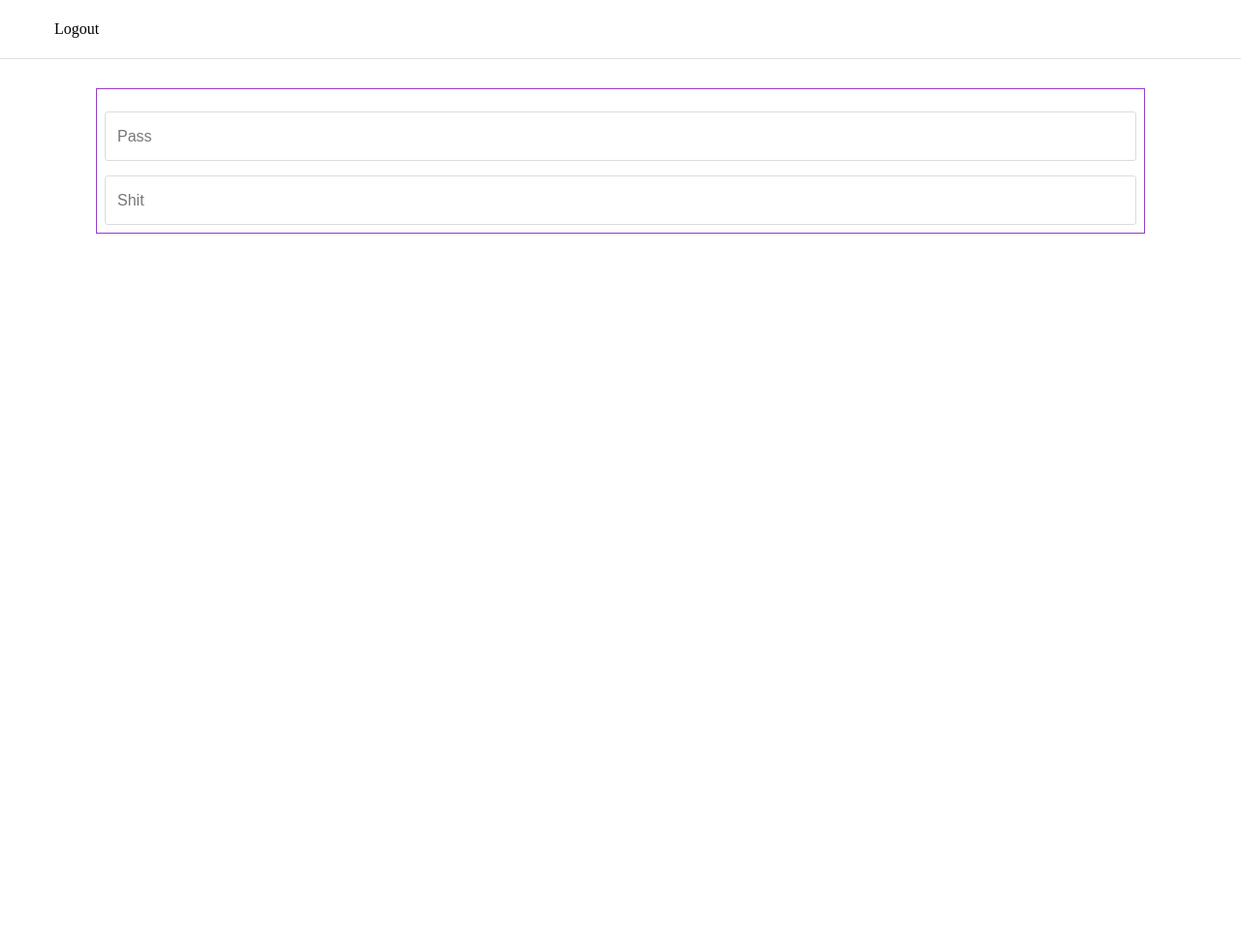
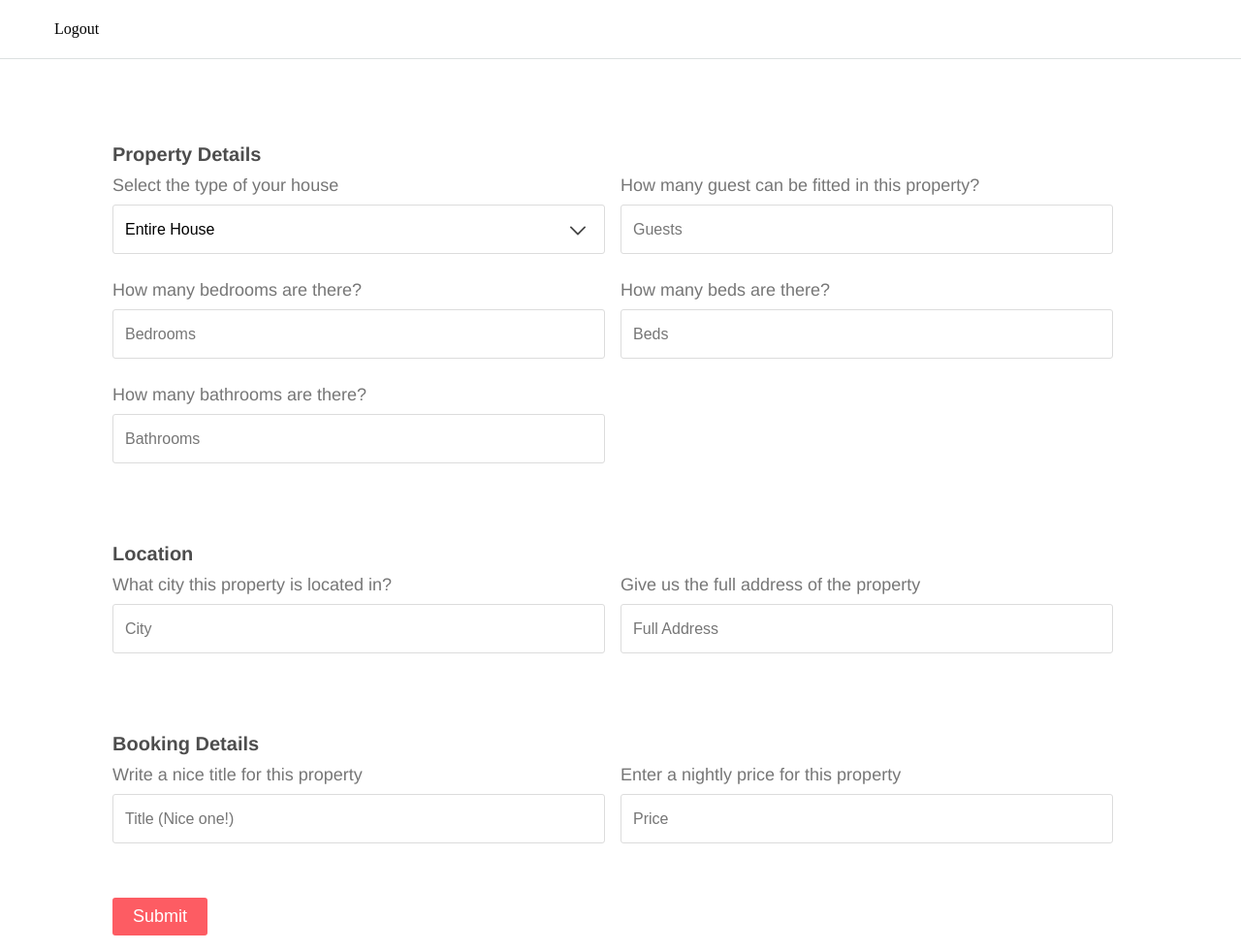
Before and after one commit to iamhosseindhv/Rentaly, a Node server app: template views/newListing.ejs in a window 1280 px wide. Shown: the whole page at 97% size. Before the commit the page ends 241 px from the top, so only its background shows below. Run offline with Node 20, Linux system fonts and the light colour scheme; the template is opened without the code that fills it: most values are stand-ins (such as "Sample title", 1, 10 or a date in 2020); some libraries are stand-ins or nearby versions.

Commit message:
new listing UI implemented

```diff
--- a/public/stylesheets/newListing.css
+++ b/public/stylesheets/newListing.css
@@ -30,7 +30,7 @@ body {
     margin-left: auto;
     margin-right: auto;
     margin-top: 30px !important;
-    border: 1px solid #933ec5;
+    /*border: 1px solid #fd5c63;*/
 }
 
 
@@ -39,16 +39,31 @@ body {
     width: 100%;
 }
 
+.content {
+    -webkit-box-sizing: border-box;
+    -moz-box-sizing: border-box;
+    box-sizing: border-box;
+    width: 100%;
+    margin-top: 40px;
+    /*border: 1px solid #933ec5;*/
+}
+
+.form-row {
+    position: relative;
+    margin-bottom: 25px;
+    /*margin-right: 10px;*/
+    width: 50%;
+}
+
 .input-field:focus {
     border: solid 1px #707070;
 }
 
 .input-field {
-    box-sizing : border-box;
+    box-sizing: border-box;
     border-radius: 3px;
-    width: 100%;
+    width: 97%;
     padding: 12px !important;
-    margin-top: 15px;
     border: solid 1px #dcdcdc;
     transition: border 0.3s;
     line-height: 25px;
@@ -60,15 +75,26 @@ body {
     color: rgb(118, 118, 118);
 }
 
-
-
+.legend {
+    color: #4d4d4d;
+    width: 100% !important;
+    margin-bottom: 8px;
+    font-size: 20px;
+    line-height: 24px;
+    font-weight: bold
+}
+.form-description {
+    color: #767676;
+    margin-bottom: 8px;
+    font-size: 18px;
+    line-height: 24px;
+}
 
 .input-select {
+    width: 97%;
     box-sizing : border-box;
     border-radius: 3px;
-    /*width: 100%;*/
     padding: 12px !important;
-    margin-top: 15px;
     border: solid 1px #dcdcdc;
     transition: border 0.3s;
     line-height: 25px;
@@ -78,7 +104,37 @@ body {
     background: white !important;
 }
 
+.dropdown-icon {
+    position: absolute !important;
+    top: 51px !important;
+    right: 36px !important;
+    line-height: 0 !important;
+    pointer-events: none !important;
+}
 
+.submit-btn {
+    background-color: #fd5c63;
+    padding: 7px 21px !important;
+    color: #fff;
+    margin-top: 15px;
+    border-radius: 3px;
+    line-height: 25px;
+    font-size: 18px;
+    border: none;
+    outline: none;
+    cursor: pointer;
+}
+
+
+
+@media (max-width: 743px) {
+    .form-row {
+        width: 100%;
+    }
+    .input-field {
+        margin-right: 0;
+    }
+}
 
 @media (min-width: 744px) {
     .responsive-container {
@@ -86,7 +142,6 @@ body {
     }
 }
 
-
 @media (min-width: 1128px){
     .responsive-container {
         width: 1080px;
--- a/views/newListing.ejs
+++ b/views/newListing.ejs
@@ -8,6 +8,7 @@
      <!--style sheets-->
      <link rel='stylesheet' href='/stylesheets/newListing.css'/>
 
+
 </head>
 <body>
 
@@ -16,12 +17,66 @@
      <div class="responsive-container">
           <div class="grid">
                <form id="my-form" method="POST" action="/edit/new-listing">
-                    <div>
-                         <input name="" class="input-field" type="text" id="" placeholder="Pass">
+                    <div class="grid content">
+                         <label class="legend">Property Details</label>
+                         <div class="form-row">
+                              <div class="form-description"><span>Select the type of your house</span></div>
+                              <select name="house_type" class="input-select">
+                                   <option disabled>Select one</option>
+                                   <option value="Entire House">Entire House</option>
+                                   <option value="Private Room">Private Room</option>
+                                   <option value="Shared Room">Shared Room</option>
+                              </select>
+                              <span class="dropdown-icon">
+                                   <svg viewBox="0 0 18 18" role="presentation" aria-hidden="true" focusable="false" style="display:block; fill:#484848; height:16px; width:16px;">
+                                        <path fill-rule="evenodd" d="M16.291 4.295a1 1 0 1 1 1.414 1.415l-8 7.995a1 1 0 0 1-1.414 0l-8-7.995a1 1 0 1 1 1.414-1.415l7.293 7.29 7.293-7.29z"></path>
+                                   </svg>
+                              </span>
+                         </div>
+                         <div class="form-row">
+                              <div class="form-description"><span>How many guest can be fitted in this property?</span></div>
+                              <input name="max_guest" class="input-field" type="number" placeholder="Guests">
+                         </div>
+                         <div class="form-row">
+                              <div class="form-description"><span>How many bedrooms are there?</span></div>
+                              <input name="bedroom_count" class="input-field" type="number" placeholder="Bedrooms">
+                         </div>
+                         <div class="form-row">
+                              <div class="form-description"><span>How many beds are there?</span></div>
+                              <input name="bed_count" class="input-field" type="number" placeholder="Beds">
+                         </div>
+                         <div class="form-row">
+                              <div class="form-description"><span>How many bathrooms are there?</span></div>
+                              <input name="bathroom_count" class="input-field" type="number" placeholder="Bathrooms">
+                         </div>
                     </div>
-                    <div>
-                         <input name="" class="input-field" type="text" id="" placeholder="Shit">
+                    <div class="grid content">
+                         <label class="legend">Location</label>
+                         <div class="form-row">
+                              <div class="form-description"><span>What city this property is located in?</span></div>
+                              <input name="location" class="input-field" type="text" placeholder="City">
+                         </div>
+                         <div class="form-row">
+                              <div class="form-description"><span>Give us the full address of the property</span></div>
+                              <input name="full_address" class="input-field" type="text" placeholder="Full Address">
+                         </div>
+                         <!--choose the exact location from the map-->
                     </div>
+                    <div class="grid content">
+                         <label class="legend">Booking Details</label>
+                         <div class="form-row">
+                              <div class="form-description"><span>Write a nice title for this property</span></div>
+                              <input name="title" class="input-field" type="text" placeholder="Title (Nice one!)">
+                         </div>
+                         <div class="form-row">
+                              <div class="form-description"><span>Enter a nightly price for this property</span></div>
+                              <input name="price" class="input-field" type="text" placeholder="Price">
+                         </div>
+                    </div>
+                    <div class="grid">
+                         <button type="submit" class="submit-btn">Submit</button>
+                    </div>
+
                </form>
           </div>
      </div>
```
